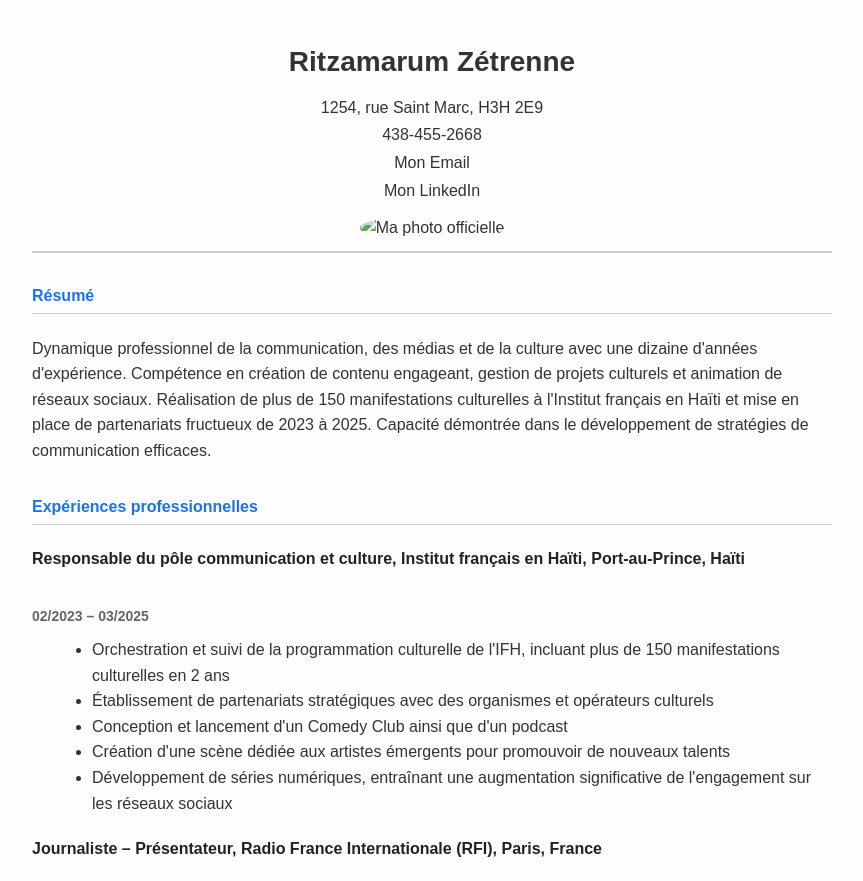
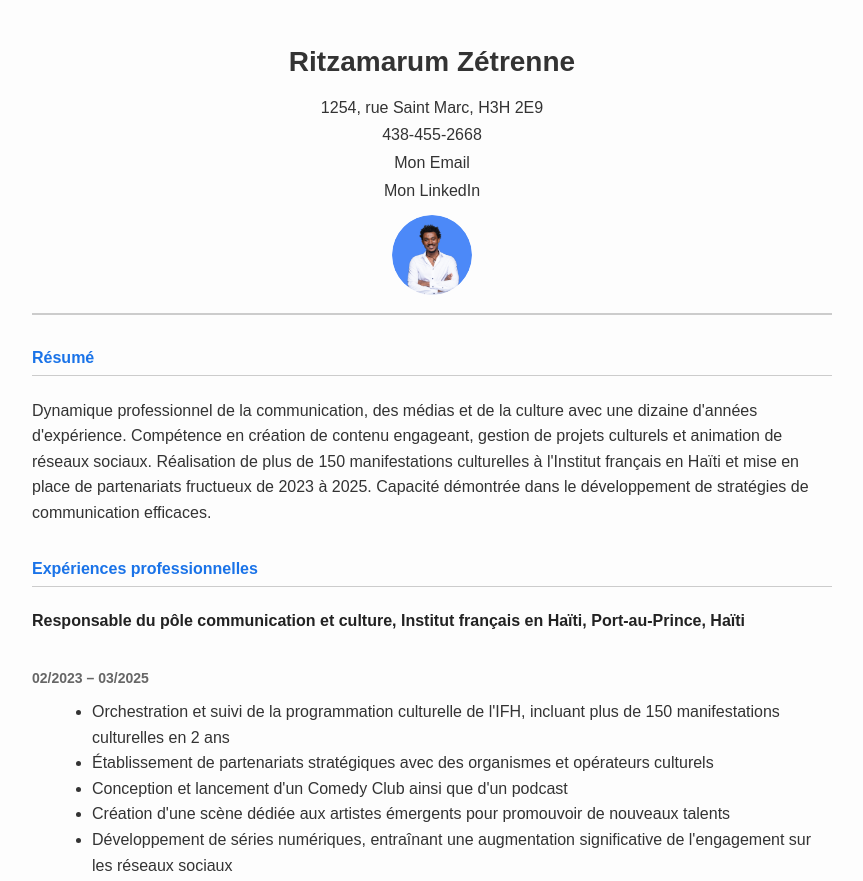
Before and after one commit to zamart2025/rzdclic.me, a plain HTML site: page cv.html in a window 1280 px wide. Shown: the top 881 px of the page, without its empty margins (208-1071 px from the left). Drawn offline with Linux system fonts and the light colour scheme.

Commit message:
Update cv.html

```diff
--- a/cv.html
+++ b/cv.html
@@ -12,7 +12,7 @@
         <div> 438-455-2668</div>
         <div> <a href="mailto:rzamar2018@gmail.com"> Mon Email </a> </div>
        <div> <a href="https://linkedin.com/in/ritzamarum-zétrenne"> Mon LinkedIn</a> </div>
-       <img src="/Users/zamart/Documents/Mon CV/Photo profil LinkedIn.png" alt=" Ma photo officielle" width="80">
+       <img src="photoof.png" alt=" Ma photo officielle" width="80">
 
         </header>
     <section>
```
